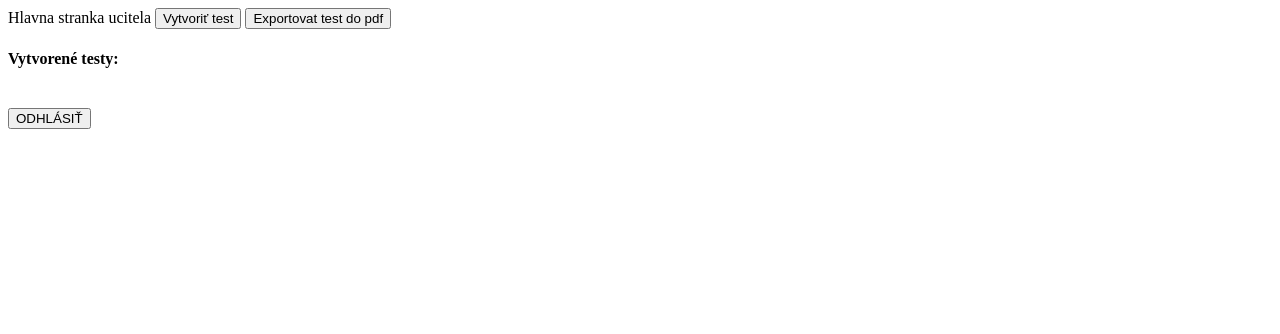
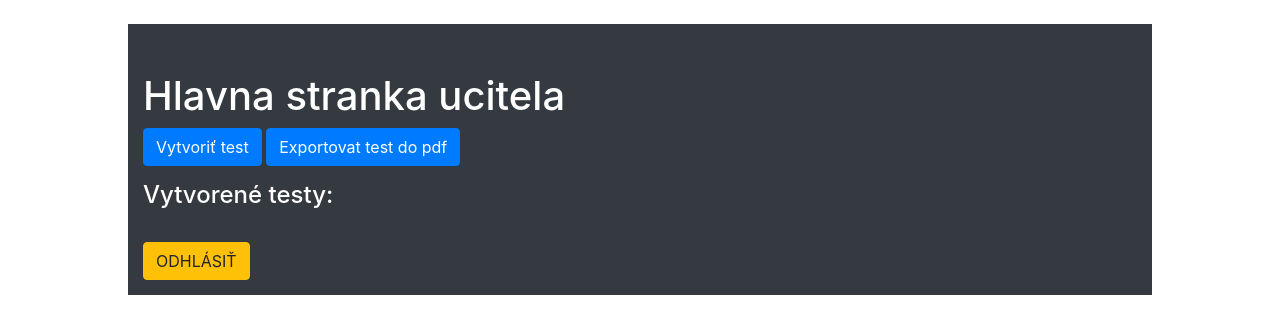
Before and after one commit to MiroKopecky/WEBTECH2skuska, a PHP site: page / in a window 1280 px wide. Shown: the top 334 px of the page. Run offline with PHP 8.4, Linux system fonts and the light colour scheme; the visitor is signed in with stand-in values (Sample User, id 1); data that the repository does not hold is empty.

Commit message:
Priadnie stylu

```diff
--- a/src/index.php
+++ b/src/index.php
@@ -17,14 +17,27 @@ if (isset($_POST['logout'])) {
 <head>
     <title>Učiteľ</title>
     <meta charset="UTF-8">
+    <link rel="stylesheet" href="https://cdn.jsdelivr.net/npm/bootstrap@4.6.0/dist/css/bootstrap.min.css" integrity="sha384-B0vP5xmATw1+K9KRQjQERJvTumQW0nPEzvF6L/Z6nronJ3oUOFUFpCjEUQouq2+l" crossorigin="anonymous">
+    <style>
+
+        input {
+            margin-bottom: 15px;
+        }
+
+        .container {
+            width: 80%;
+        }
+
+    </style>
 </head>
 <body>
-Hlavna stranka ucitela
+<div class="container pt-5 bg-dark text-white mt-4">
+    <h1>Hlavna stranka ucitela</h1>
 
-<input type="button" onclick="location.href='./teacher/create_test.php';" value="Vytvoriť test" />
-<input type="button" onclick="location.href='./teacher/pdf.php';" value="Exportovat test do pdf" />
+    <input class="btn btn-primary" type="button" onclick="location.href='./teacher/create_test.php';" value="Vytvoriť test" />
+    <input class="btn btn-primary" type="button" onclick="location.href='./teacher/pdf.php';" value="Exportovat test do pdf" />
 
-<h4>Vytvorené testy:</h4>
+    <h4 class="h4">Vytvorené testy:</h4>
 
     <?php
     require_once "config.php";
@@ -49,17 +62,17 @@ catch (PDOException $exception){
 
     foreach ($tests as $test) {
         echo "id: " . $test[0] . " active: " . $test[3] . " code: " . $test[1] ."
-<a href='./teacher/active.php?test=$test[0]&active=$test[3]'><input type='button' value='DE/AKTIVOVAŤ TEST'></a>
-<a href='./teacher/test_done.php?test=$test[0]'><input type='button' value='ZOZNAM ŠTUDENTOV KTORÍ UŽ PÍSALI TENTO TEST'></a>
-<a href='./teacher/test_solving.php?test=$test[0]'><input type='button' value='ZOZNAM ŠTUDENTOV KTORÍ AKTUÁLNE PÍŠU TENTO TEST'></a>
+    <a href='./teacher/active.php?test=$test[0]&active=$test[3]'><input type='button' class='btn btn-primary' value='DE/AKTIVOVAŤ TEST'></a>
+    <a href='./teacher/test_done.php?test=$test[0]'><input class='btn btn-primary' type='button' value='ZOZNAM ŠTUDENTOV KTORÍ UŽ PÍSALI TENTO TEST'></a>
+    <a href='./teacher/test_solving.php?test=$test[0]'><input class='btn btn-primary' type='button' value='ZOZNAM ŠTUDENTOV KTORÍ AKTUÁLNE PÍŠU TENTO TEST'></a>
     <br>";
     }
 
     ?>
     <br>
-<form action="<?php $_SERVER['PHP_SELF'] ?>" method="post">
-    <input type="submit" value="ODHLÁSIŤ" name="logout">
+    <form class="form" action="<?php $_SERVER['PHP_SELF'] ?>" method="post">
+        <input type="submit" class='btn btn-warning' value="ODHLÁSIŤ" name="logout">
     </form>
-
+</div>
 </body>
 </html>
```
Lines whose indentation alone changed are shown as unchanged.
